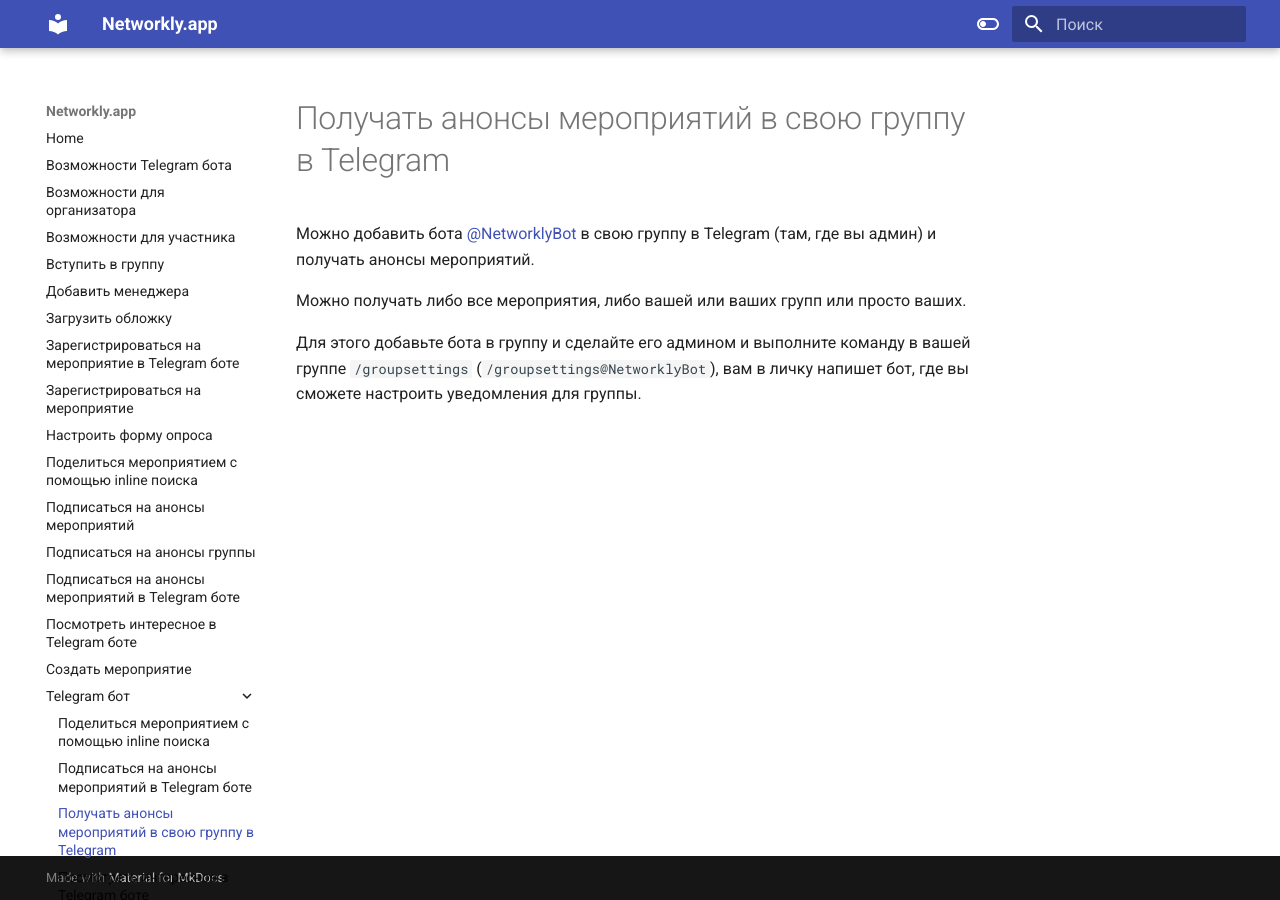
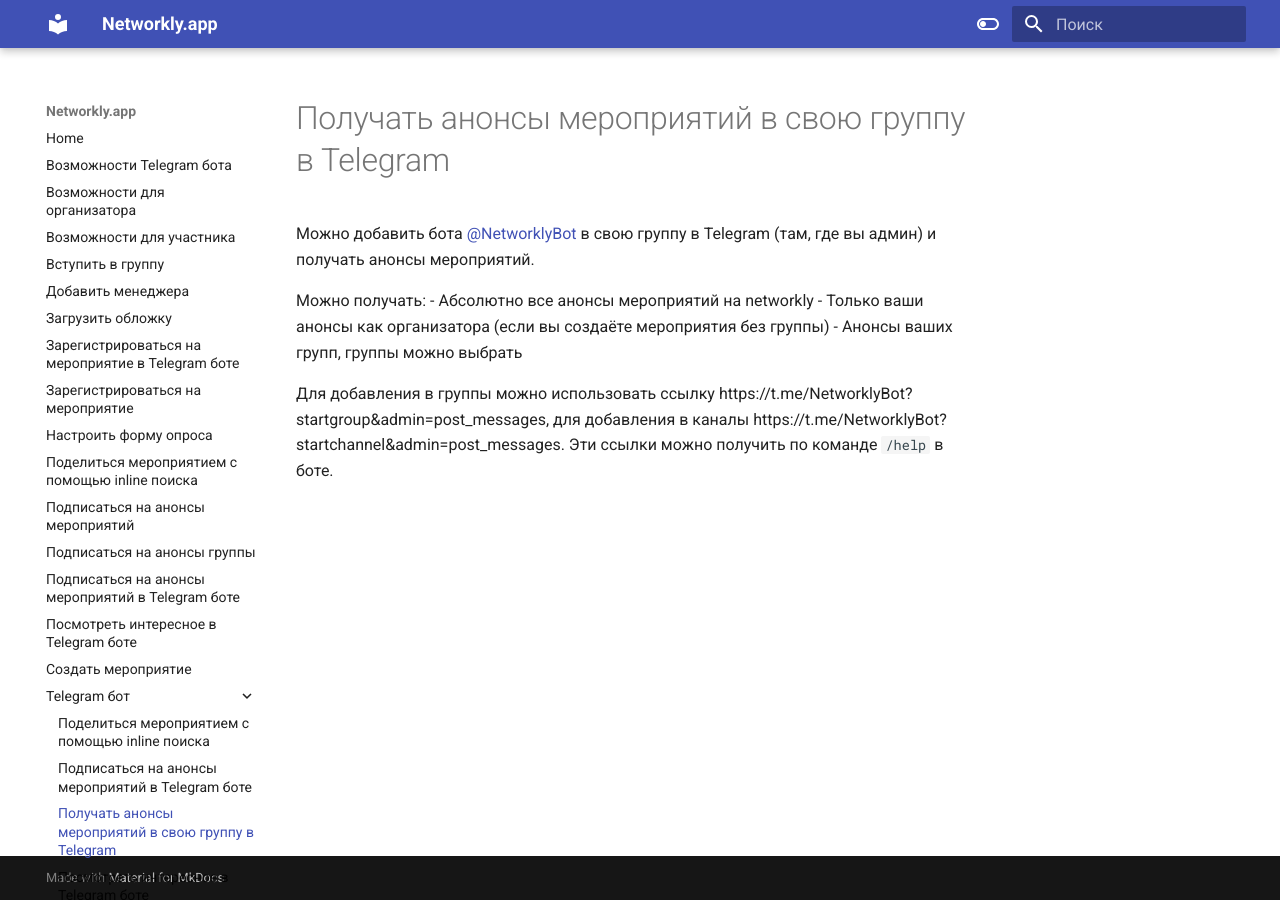
Before and after one commit to 0nOff/help.networkly.app, an MkDocs documentation site: the page built from docs/Telegram бот/Получать анонсы мероприятий в свою группу в Telegram.md, in a window 1280 px wide. Built offline with MkDocs 1.6.1 and Material for MkDocs 9.7.7, drawn with Linux system fonts in a browser that asks for light colours.

Commit message:
add pages

```diff
--- a/docs/Telegram бот/Получать анонсы мероприятий в свою группу в Telegram.md
+++ b/docs/Telegram бот/Получать анонсы мероприятий в свою группу в Telegram.md
@@ -1,5 +1,8 @@
 Можно добавить бота [@NetworklyBot](https://t.me/networklybot) в свою группу в Telegram (там, где вы админ) и получать анонсы мероприятий.
 
-Можно получать либо все мероприятия, либо вашей или ваших групп или просто ваших.
+Можно получать:
+- Абсолютно все анонсы мероприятий на networkly
+- Только ваши анонсы как организатора (если вы создаёте мероприятия без группы)
+- Анонсы ваших групп, группы можно выбрать
 
-Для этого добавьте бота в группу и сделайте его админом и выполните команду в вашей группе `/groupsettings` (`/groupsettings@NetworklyBot`), вам в личку напишет бот, где вы сможете настроить уведомления для группы.
+Для добавления в группы можно использовать ссылку https://t.me/NetworklyBot?startgroup&admin=post_messages, для добавления в каналы https://t.me/NetworklyBot?startchannel&admin=post_messages. Эти ссылки можно получить по команде `/help` в боте.
```
Also changed, not shown: docs/Telegram бот/Посмотреть интересное в Telegram боте.md (+1 -0 lines), docs/index.md (+3 -3 lines), docs/Возможности Telegram бота.md (+7 -5 lines), docs/Возможности для организатора.md (+6 -4 lines), docs/Возможности для участника.md (+6 -4 lines), docs/Группы/Вступить в группу.md (+1 -0 lines), docs/Группы/Создать группу.md (+1 -1 lines), docs/Мероприятие/Загрузить обложку.md (+1 -0 lines), docs/Подписаться  на анонсы мероприятий.md (+1 -0 lines), docs/Мероприятие/Создать мероприятие.md (deleted).
